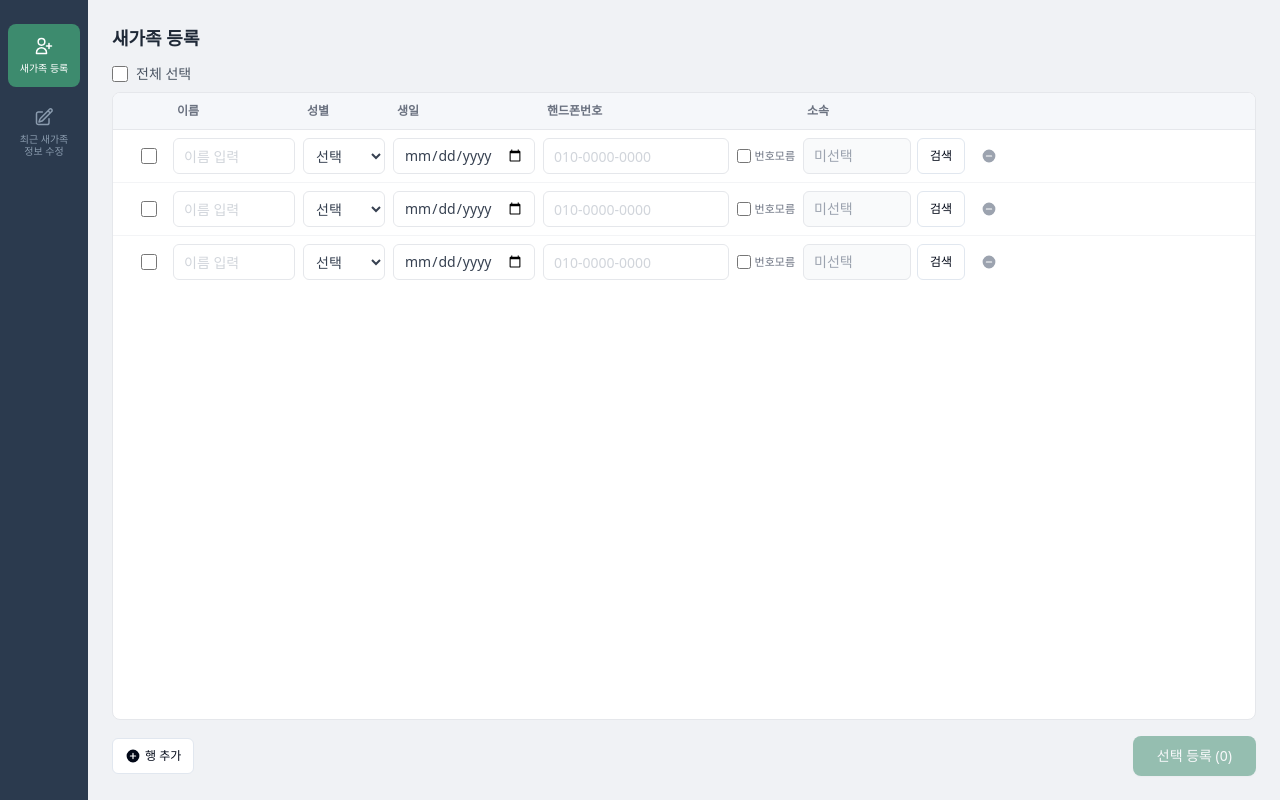
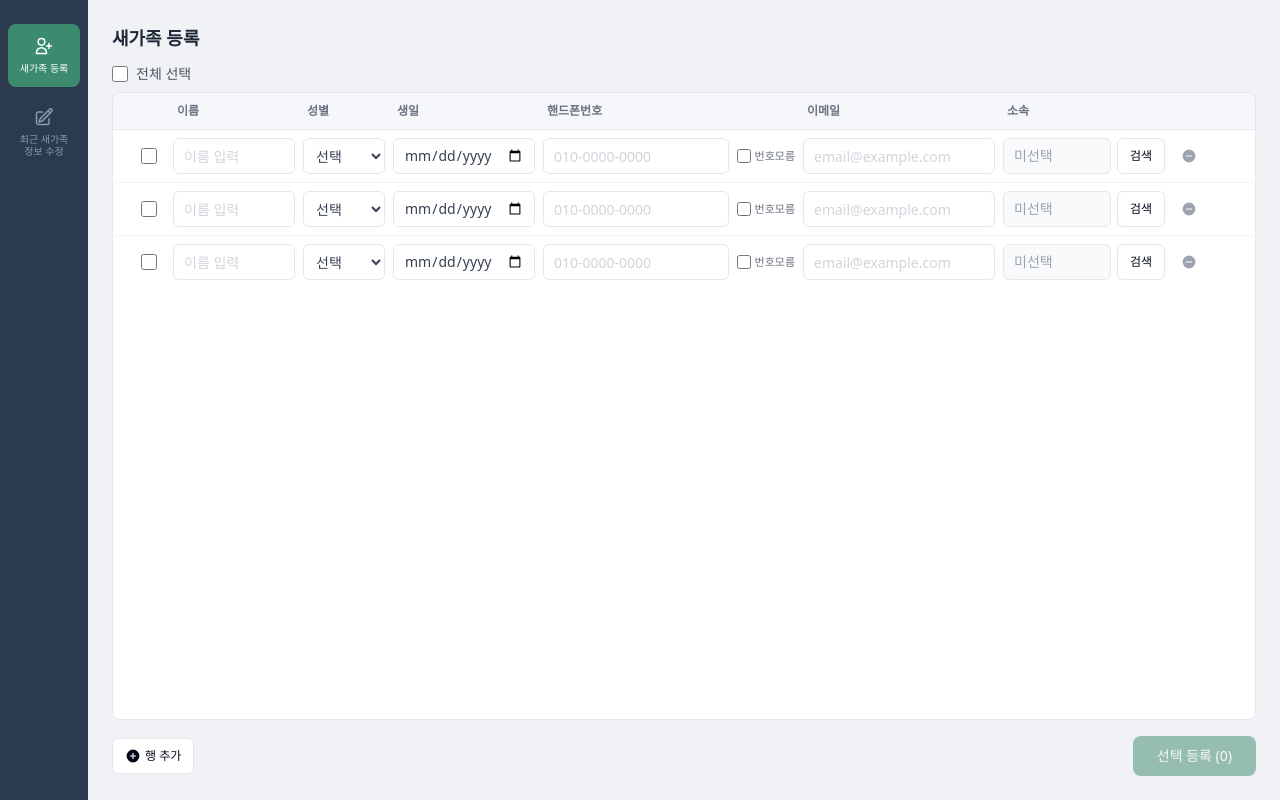
Before and after one commit to yewonit/tychicus-newcomer, a React (Vite) app: page /register in a window 1280 px wide. Built offline with nearby package versions, Linux system fonts and the light colour scheme.

Commit message:
feat: email 칸 추가

```diff
--- a/src/lib/newcomerApi.ts
+++ b/src/lib/newcomerApi.ts
@@ -5,6 +5,7 @@ export type NewcomerPayload = {
   gender: 'M' | 'F';
   birthDate: string;
   phone: string;
+  email: string | null;
   organizationId: number | null;
 };
 
--- a/src/pages/RegisterPage.tsx
+++ b/src/pages/RegisterPage.tsx
@@ -14,6 +14,7 @@ type NewcomerRow = {
   birthDate: string;
   phone: string;
   phoneUnknown: boolean;
+  email: string;
   organizationId: number | null;
   organizationName: string;
 };
@@ -30,6 +31,7 @@ function createRow(): NewcomerRow {
     birthDate: '',
     phone: '',
     phoneUnknown: false,
+    email: '',
     organizationId: null,
     organizationName: '',
   };
@@ -51,6 +53,10 @@ function isValidPhone(value: string): boolean {
   return /^\d{3}-\d{4}-\d{4}$/.test(value);
 }
 
+function isValidEmail(value: string): boolean {
+  return /^[^\s@]+@[^\s@]+\.[^\s@]+$/.test(value);
+}
+
 /** 행에 사용자가 입력한 데이터가 하나라도 있는지 확인한다. */
 function hasData(row: NewcomerRow): boolean {
   return (
@@ -58,6 +64,7 @@ function hasData(row: NewcomerRow): boolean {
     row.gender !== '' ||
     row.birthDate !== '' ||
     row.phone !== '' ||
+    row.email !== '' ||
     row.organizationId !== null
   );
 }
@@ -69,6 +76,7 @@ const COLUMNS = [
   { key: 'gender', label: '성별', width: 'w-[90px]' },
   { key: 'birthDate', label: '생일', width: 'w-[150px]' },
   { key: 'phone', label: '핸드폰번호', width: 'w-[260px]' },
+  { key: 'email', label: '이메일', width: 'w-[200px]' },
   { key: 'organization', label: '소속', width: 'w-[170px]' },
 ] as const;
 
@@ -174,6 +182,10 @@ export function RegisterPage() {
         setSubmitError(`"${row.name}" 행의 핸드폰번호 형식이 올바르지 않습니다.`);
         return;
       }
+      if (row.email !== '' && !isValidEmail(row.email)) {
+        setSubmitError(`"${row.name}" 행의 이메일 형식이 올바르지 않습니다.`);
+        return;
+      }
     }
 
     const payload: NewcomerPayload[] = filledRows.map((r) => ({
@@ -181,6 +193,7 @@ export function RegisterPage() {
       gender: r.gender as 'M' | 'F',
       birthDate: r.birthDate,
       phone: r.phoneUnknown ? '' : r.phone,
+      email: r.email.trim() || null,
       organizationId: r.organizationId,
     }));
 
@@ -323,8 +336,19 @@ export function RegisterPage() {
                 </div>
               </div>
 
+              {/* 이메일 */}
+              <div className={`${COLUMNS[4].width} shrink-0 px-1`}>
+                <input
+                  type="email"
+                  placeholder="email@example.com"
+                  value={row.email}
+                  onChange={(e) => updateRow(row.id, { email: e.target.value })}
+                  className="h-9 w-full rounded-md border border-gray-200 bg-white px-2.5 text-sm text-gray-700 placeholder:text-gray-300 focus:border-[#3d8b6e] focus:outline-none focus:ring-1 focus:ring-[#3d8b6e]/30"
+                />
+              </div>
+
               {/* 소속 */}
-              <div className={`${COLUMNS[4].width} shrink-0 px-1`}>
+              <div className={`${COLUMNS[5].width} shrink-0 px-1`}>
                 <div className="flex items-center gap-1.5">
                   <span
                     className={`flex-1 truncate rounded-md border border-gray-200 px-2.5 py-[7px] text-sm ${
```
